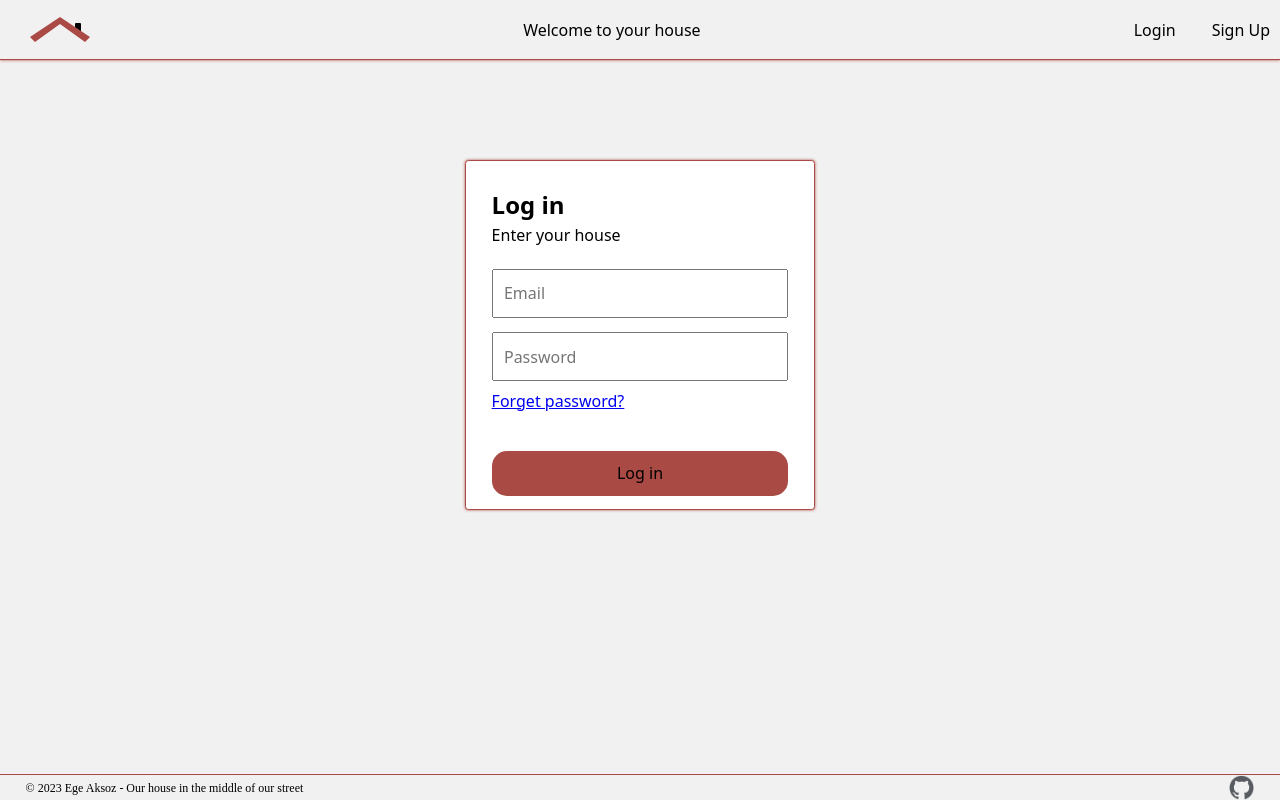
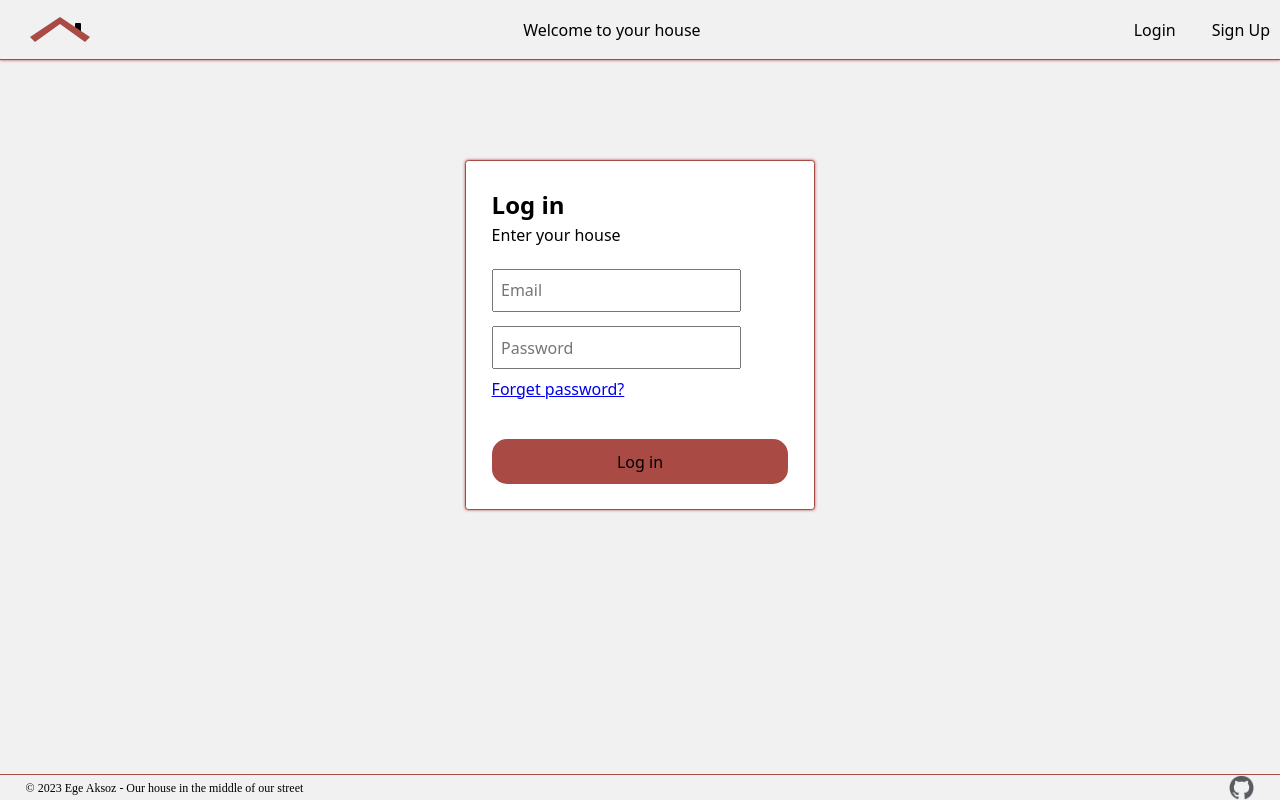
Before and after one commit to egeaksoz/ev, a React app: page /login in a window 1280 px wide. Built offline with nearby package versions, Linux system fonts and the light colour scheme.

Commit message:
update textinput to inputbox

```diff
--- a/src/pages/Login/Login.tsx
+++ b/src/pages/Login/Login.tsx
@@ -1,4 +1,4 @@
-import TextInput from '../../sharedComponents/Input/TextInput'
+import InputBox from '../../sharedComponents/Input/InputBox'
 import './Login.scss'
 import type { FC } from 'react'
 
@@ -8,8 +8,8 @@ const Login: FC = () => {
       <h2>Log in</h2>
       <p>Enter your house</p>
       <div className='credentials'>
-        <TextInput inputText='Email' />
-        <TextInput inputText='Password' />
+        <InputBox type='email' />
+        <InputBox type='password' />
         <p><a href='/password-reset'>Forget password?</a></p>
         <button> Log in </button>
       </div>
--- /dev/null
+++ b/src/sharedComponents/Input/InputBox.scss
@@ -0,0 +1,11 @@
+.creds {
+    margin: 2.5% 0 2.5% 0;
+    input {
+        padding: 2.5%;
+    &:focus {
+        outline: none;
+        border: 2px solid #AA4A44;
+        border-radius: 0;
+    }
+    }
+}
--- /dev/null
+++ b/src/sharedComponents/Input/InputBox.tsx
@@ -0,0 +1,17 @@
+import { FC } from "react";
+import './InputBox.scss'
+
+interface InputTextProps {
+  type?: string
+}
+
+const InputBox: FC<InputTextProps> = ( {type}: InputTextProps ) => {
+  const placeholderText = `${type?.charAt(0).toUpperCase()}${type?.slice(1)}`
+  return (
+    <div className="creds">
+      <input id={type} name={type} placeholder={placeholderText} aria-label={type} autoComplete={type} type={type == "password" ? "password" : "text"}/>
+    </div>
+  )
+};
+
+export default InputBox;
--- a/src/sharedComponents/Input/TextInput.scss
+++ /dev/null
@@ -1,10 +0,0 @@
-.creds {
-    padding: 3.5%;
-    margin: 2.5% 0 2.5% 0;
-}
-
-.creds:focus {
-    outline: none;
-    border: 2px solid #AA4A44;
-    border-radius: 0;
-}
--- a/src/sharedComponents/Input/TextInput.tsx
+++ /dev/null
@@ -1,16 +0,0 @@
-import { FC } from "react";
-import './TextInput.scss'
-
-interface InputTextProps {
-  inputText?: string
-}
-
-const TextInput: FC<InputTextProps> = ( props: InputTextProps ) => {
-  return (
-    <>
-      <input className="creds" name={props.inputText} placeholder={props.inputText} aria-label={props.inputText} autoComplete={props.inputText}/>
-    </>
-  )
-};
-
-export default TextInput;
```
Also changed, not shown: 2 other files (tests, documents, lock files or other folders).
